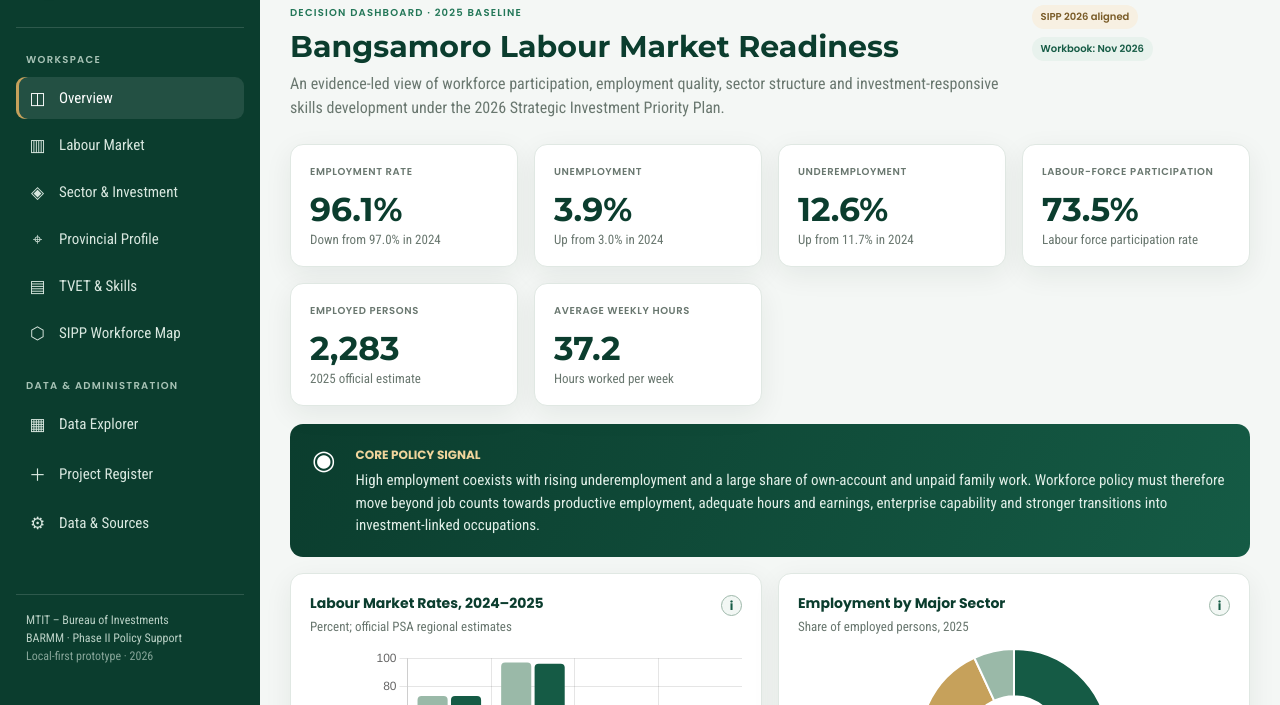
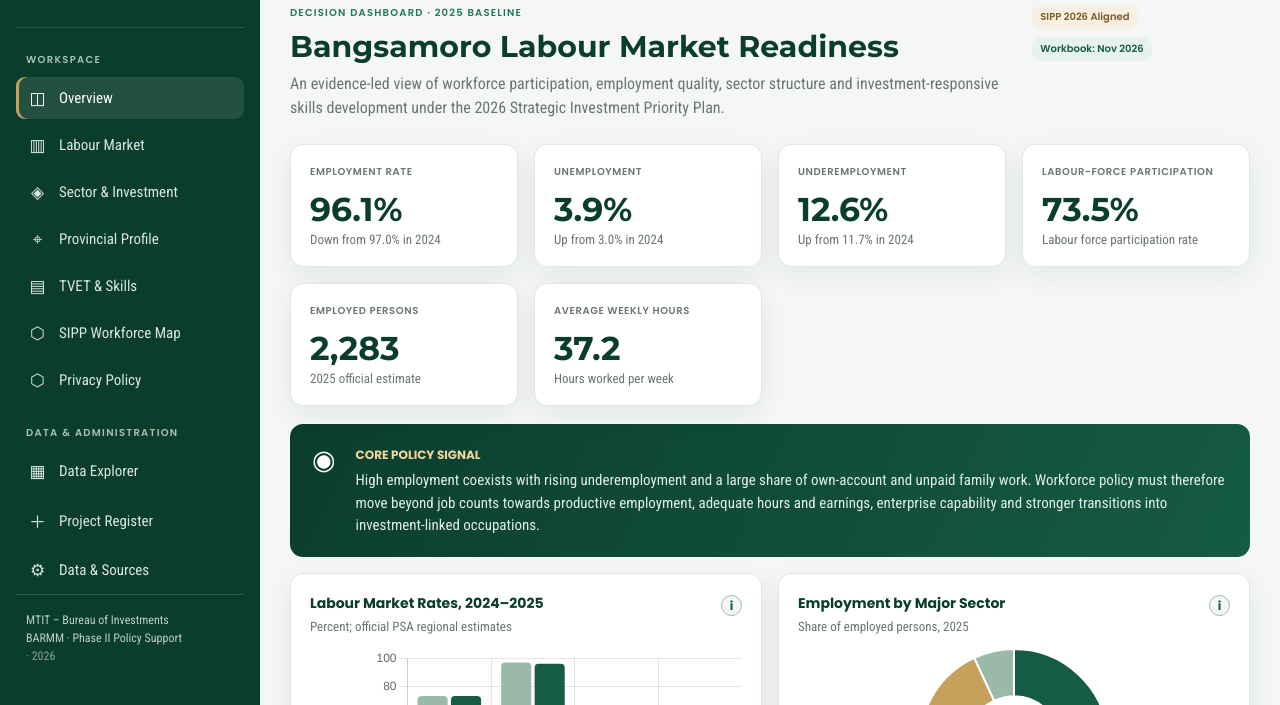
Before and after one commit to asilvainnovations/barmm-labor-market, a plain HTML site: page index.html in a window 1280 px wide. Shown: the part 95-800 px from the top of the page. Drawn offline with nearby package versions, Linux system fonts and the light colour scheme.

Commit message:
Update index.html

```diff
--- a/index.html
+++ b/index.html
@@ -33,19 +33,20 @@
  <button data-page="provincial"><span>⌖</span>Provincial Profile</button>
  <button data-page="tvet"><span>▤</span>TVET & Skills</button>
  <button data-page="sipp"><span>⬡</span>SIPP Workforce Map</button>
+ <button data-page="public/privacy-policy"><span>⬡</span>Privacy Policy</button>
  </nav>
  <div class="nav-label">Data & Administration</div><nav class="nav">
  <button data-page="datasets"><span>▦</span>Data Explorer</button>
  <button data-page="projects"><span>＋</span>Project Register</button>
  <button data-page="settings"><span>⚙</span>Data & Sources</button>
  </nav>
- <div class="sidebar-foot">MTIT – Bureau of Investments<br>BARMM · Phase II Policy Support<br><span style="opacity:.7">Local-first prototype · 2026</span></div>
+ <div class="sidebar-foot">MTIT – Bureau of Investments<br>BARMM · Phase II Policy Support<br><span style="opacity:.7"> · 2026</span></div>
 </aside>
 <main class="main">
  <header class="topbar"><div style="display:flex;align-items:center;gap:14px"><button class="icon-btn menu-btn" id="menuBtn">☰</button><div class="crumb" id="breadcrumb">WORKSPACE / OVERVIEW</div></div><div class="top-actions"><span class="pill" id="dataStatus">Workbook data loaded</span><button class="btn" id="installBtn" style="display:none">↓ <span>Install app</span></button><button class="btn primary" id="exportBtn">↧ <span>Export view</span></button></div></header>
  <div class="content">
   <section class="page active" id="page-overview">
-   <div class="page-head"><div><div class="eyebrow">Decision dashboard · 2025 baseline</div><h1 class="page-title">Bangsamoro Labour Market Readiness</h1><div class="page-sub">An evidence-led view of workforce participation, employment quality, sector structure and investment-responsive skills development under the 2026 Strategic Investment Priority Plan.</div></div><div class="filters"><span class="pill gold">SIPP 2026 aligned</span><span class="pill">Workbook: Nov 2026</span></div></div>
+   <div class="page-head"><div><div class="eyebrow">Decision dashboard · 2025 baseline</div><h1 class="page-title">Bangsamoro Labour Market Readiness</h1><div class="page-sub">An evidence-led view of workforce participation, employment quality, sector structure and investment-responsive skills development under the 2026 Strategic Investment Priority Plan.</div></div><div class="filters"><span class="pill gold">SIPP 2026 Aligned</span><span class="pill">Workbook: Nov 2026</span></div></div>
    <div class="grid kpis" id="kpiGrid"></div>
    <div class="insight"><div style="font-size:27px">◉</div><div><b>CORE POLICY SIGNAL</b><p>High employment coexists with rising underemployment and a large share of own-account and unpaid family work. Workforce policy must therefore move beyond job counts towards productive employment, adequate hours and earnings, enterprise capability and stronger transitions into investment-linked occupations.</p></div></div>
    <div class="grid two">
@@ -171,4 +172,5 @@ $("#exportBtn").addEventListener("click",()=>window.print());
 window.addEventListener("beforeinstallprompt",e=>{e.preventDefault();deferredInstall=e;$("#installBtn").style.display="inline-block"});$("#installBtn").addEventListener("click",async()=>{if(!deferredInstall)return;deferredInstall.prompt();await deferredInstall.userChoice;deferredInstall=null;$("#installBtn").style.display="none"});
 if("serviceWorker"in navigator&&location.protocol.startsWith("http"))window.addEventListener("load",()=>navigator.serviceWorker.register("sw.js").catch(console.error));
 init();
-</script></body></html>
+</script></body>
+</html>
```
